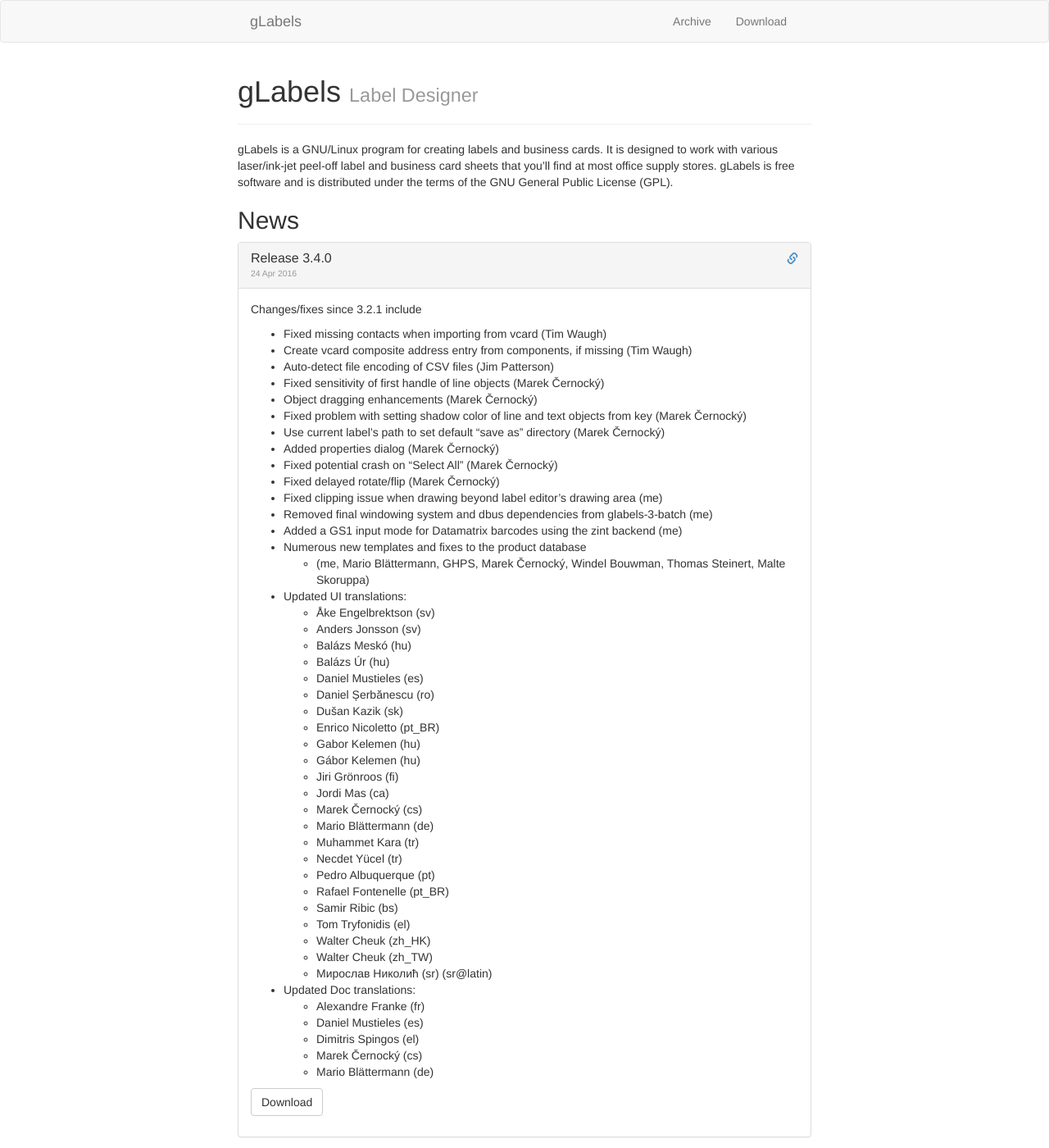
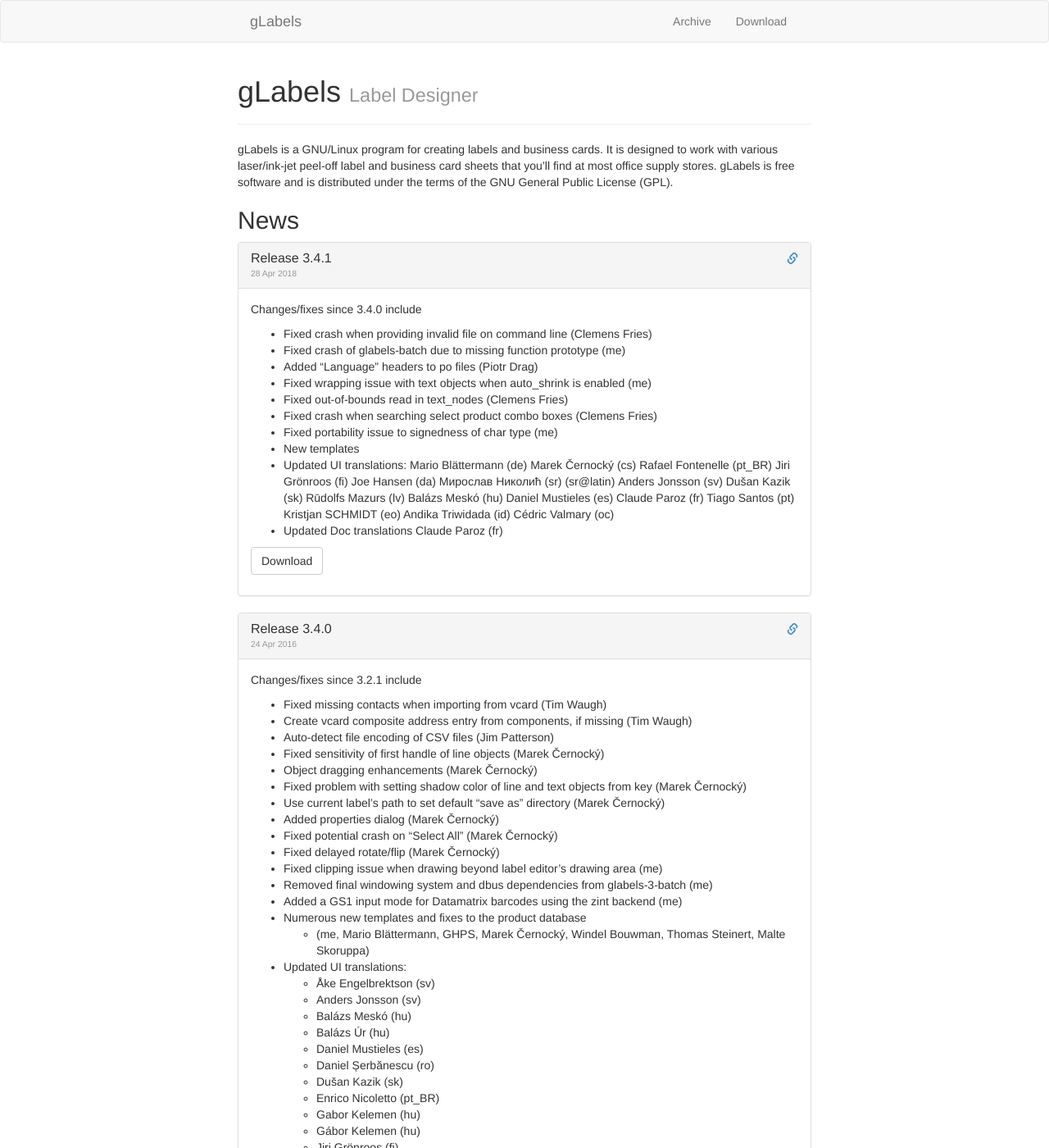
Before and after one commit to jimevins/glabels.org, a Jekyll site: the page built from index.md, in a window 1280 px wide and 1400 px high. Shown: the whole window at 82% size. Built offline with Jekyll 4.4.1, drawn with Linux system fonts in a browser that asks for light colours; some of the changed text lies outside the part shown.

Commit message:
3.4.1 release.

```diff
--- /dev/null
+++ b/_posts/2018-04-28-release-3.4.1.md
@@ -0,0 +1,40 @@
+---
+layout: post
+title: Release 3.4.1
+tagline: (Stable)
+category : releases
+tags:
+---
+{% include JB/setup %}
+
+Changes/fixes since 3.4.0 include
+
+- Fixed crash when providing invalid file on command line (Clemens Fries)
+- Fixed crash of glabels-batch due to missing function prototype (me)
+- Added "Language" headers to po files (Piotr Drag)
+- Fixed wrapping issue with text objects when auto_shrink is enabled (me)
+- Fixed out-of-bounds read in text_nodes (Clemens Fries)
+- Fixed crash when searching select product combo boxes (Clemens Fries)
+- Fixed portability issue to signedness of char type (me)
+- New templates
+- Updated UI translations:
+    Mario Blättermann (de)
+    Marek Černocký (cs)
+    Rafael Fontenelle (pt_BR)
+    Jiri Grönroos (fi)
+    Joe Hansen (da)
+    Мирослав Николић (sr) (sr@latin)
+    Anders Jonsson (sv)
+    Dušan Kazik (sk)
+    Rūdolfs Mazurs (lv)
+    Balázs Meskó (hu)
+    Daniel Mustieles (es)
+    Claude Paroz (fr)
+    Tiago Santos (pt)
+    Kristjan SCHMIDT (eo)
+    Andika Triwidada (id)
+    Cédric Valmary (oc)
+- Updated Doc translations
+    Claude Paroz (fr)
+
+[Download](/pages/download.html){: class="btn btn-default" }
```
Also changed, not shown: pages/download.md (+2 -3 lines).
